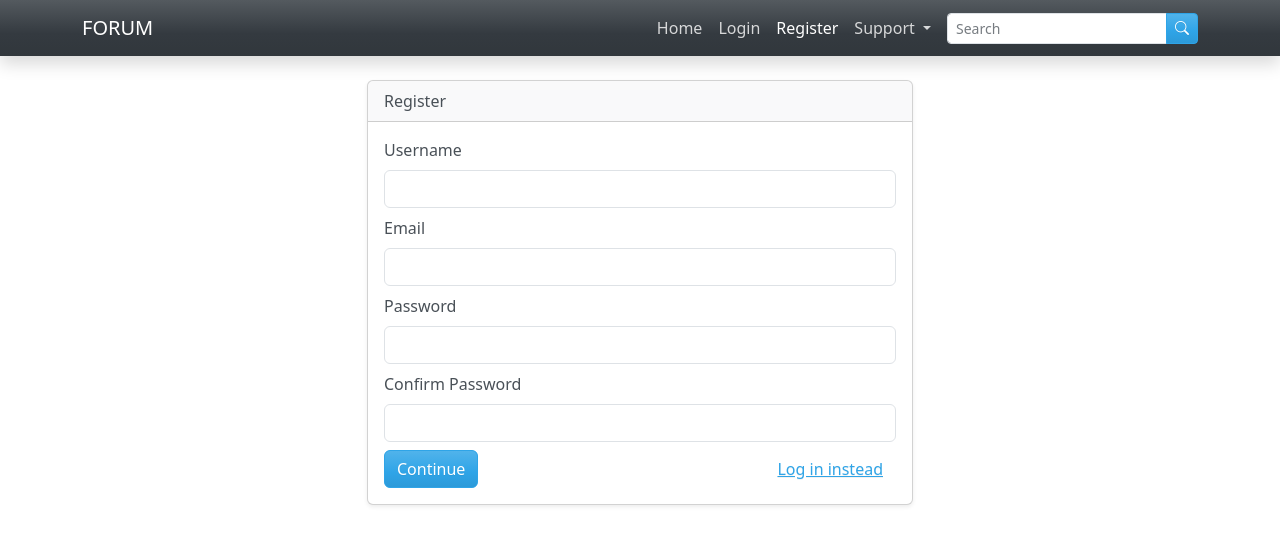
After one commit to 6hislain/forum-django, a Django app: page /register in a window 1280 px wide. The commit adds this page. Shown: the top 545 px of the page. Run offline with Django 4.2, Linux system fonts and the light colour scheme; some libraries are stand-ins or nearby versions.

Commit message:
login, register, logout

```diff
--- a/core/urls.py
+++ b/core/urls.py
@@ -4,6 +4,9 @@ from . import views
 
 urlpatterns = [
     path("", views.home, name="home"),
+    path("login", views.login, name="login"),
+    path("logout", views.logout, name="logout"),
+    path("register", views.register, name="register"),
     path("question/", views.QuestionList.as_view(), name="questions"),
     path("question/<slug:slug>", views.QuestionDetail.as_view(), name="question"),
     path("topic/<slug:slug>", views.TopicDetail.as_view(), name="topic"),
--- a/core/views.py
+++ b/core/views.py
@@ -1,6 +1,11 @@
+from django.contrib.auth import authenticate, login as login_me_in, logout as log_me_out
+from django.contrib.auth.decorators import login_required
+from django.contrib.auth.models import User
+from django.contrib import messages
 from django.core.paginator import Paginator, PageNotAnInteger, EmptyPage
-from django.shortcuts import render
+from django.shortcuts import render, redirect
 from django.views.generic import ListView, DetailView
+from django.views.decorators.http import require_http_methods
 from .models import Question, Answer, Topic, Page
 
 
@@ -81,3 +86,61 @@ class TopicDetail(DetailView):
         context["questions"] = paginated_questions
 
         return context
+
+
+@require_http_methods(["GET", "POST"])
+def register(request):
+    if request.method == "GET":
+        return render(request, "register.html")
+
+    elif request.method == "POST":
+        username = request.POST["username"]
+        email = request.POST["email"]
+        password = request.POST["password"]
+        confirm_password = request.POST["confirm_password"]
+
+        if password == "" or password != confirm_password:
+            messages.info(request, "Password do not match")
+            return redirect("register")
+
+        if email == "" or User.objects.filter(email=email).exists():
+            messages.info(request, "Email already taken")
+            return redirect("register")
+
+        if username == "" or User.objects.filter(username=username).exists():
+            messages.info(request, "Username already taken")
+            return redirect("register")
+
+        new_user = User.objects.create_user(
+            username=username, email=email, password=password
+        )
+        new_user.save()
+
+        user_login = authenticate(username=username, password=password)
+        login_me_in(request, user_login)
+
+        return redirect("home")
+
+
+@require_http_methods(["GET", "POST"])
+def login(request):
+    if request.method == "GET":
+        return render(request, "login.html")
+
+    if request.method == "POST":
+        username = request.POST["username"]
+        password = request.POST["password"]
+        user = authenticate(username=username, password=password)
+
+        if user is None:
+            messages.info(request, "Invalid credentials")
+            return redirect("login")
+
+        login_me_in(request, user)
+        return redirect("home")
+
+
+@login_required(login_url="login")
+def logout(request):
+    log_me_out(request)
+    return redirect("home")
--- /dev/null
+++ b/templates/partials/messages.html
@@ -0,0 +1,9 @@
+{% if messages %}
+<div class="alert bg-secondary">
+  <ul class="list-unstyled m-0">
+    {% for message in messages %}
+    <li>{{ message }}</li>
+    {% endfor %}
+  </ul>
+</div>
+{% endif %}
--- a/templates/partials/navbar.html
+++ b/templates/partials/navbar.html
@@ -26,22 +26,30 @@
             Home
           </a>
         </li>
+
+        {% if user.is_authenticated %}
+        <li class="nav-item">
+          <a class="nav-link" href="{% url 'logout' %}">Log out</a>
+        </li>
+        {% else %}
         <li class="nav-item">
           <a
-            class="nav-link {% if '/sports' in request.path %} active {% endif %}"
-            href="{% url 'topic' 'news' %}"
+            class="nav-link {% if 'login' in request.path %} active {% endif %}"
+            href="{% url 'login' %}"
           >
             Login
           </a>
         </li>
         <li class="nav-item">
           <a
-            class="nav-link {% if '/review' in request.path %} active {% endif %}"
-            href="{% url 'topic' 'review' %}"
+            class="nav-link {% if 'register' in request.path %} active {% endif %}"
+            href="{% url 'register' %}"
           >
             Register
           </a>
         </li>
+        {% endif %}
+
         <li class="nav-item dropdown">
           <a
             class="nav-link dropdown-toggle"
--- /dev/null
+++ b/templates/register.html
@@ -0,0 +1,55 @@
+{% extends 'layouts/base.html' %} {% block content %}
+<div class="row justify-content-center">
+  <div class="col-md-6">
+    {% include 'partials/messages.html' %}
+    <div class="card shadow-sm">
+      <div class="card-header">Register</div>
+      <div class="card-body">
+        <form action="#" method="post">
+          <div class="mb-2">
+            <label for="username" class="form-label">Username</label>
+            <input
+              type="text"
+              class="form-control"
+              name="username"
+              required="true"
+            />
+          </div>
+          <div class="mb-2">
+            <label for="username" class="form-label">Email</label>
+            <input
+              type="email"
+              class="form-control"
+              name="email"
+              required="true"
+            />
+          </div>
+          <div class="mb-2">
+            <label for="username" class="form-label">Password</label>
+            <input
+              type="password"
+              class="form-control"
+              name="password"
+              required="true"
+            />
+          </div>
+          <div class="mb-2">
+            <label for="username" class="form-label">Confirm Password</label>
+            <input
+              required="true"
+              type="password"
+              class="form-control"
+              name="confirm_password"
+            />
+          </div>
+          {% csrf_token %}
+          <div class="d-flex justify-content-between">
+            <button class="btn btn-primary" type="submit">Continue</button>
+            <a class="btn btn-link" href="{% url 'login' %}">Log in instead</a>
+          </div>
+        </form>
+      </div>
+    </div>
+  </div>
+</div>
+{% endblock %}
```
Also changed, not shown: templates/home.html (+5 -3 lines), templates/login.html (added, +39 -0 lines).
